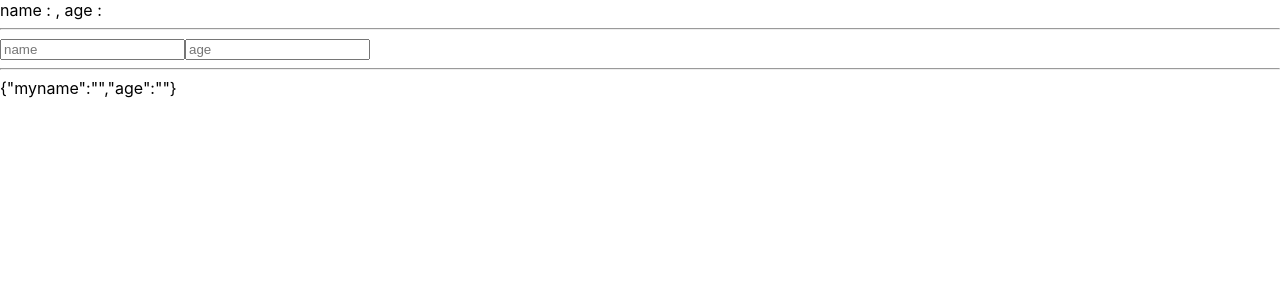
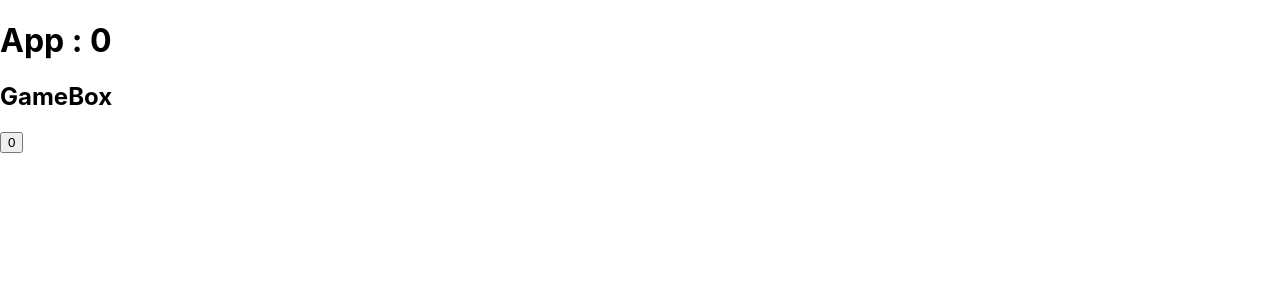
Before and after one commit to KimHS0915/react-practice, a React (Create React App) app: page / in a window 1280 px wide. Shown: the top 300 px of the page. Built offline with nearby package versions, Linux system fonts and the light colour scheme.

Commit message:
Context API

```diff
--- /dev/null
+++ b/src/App9.js
@@ -0,0 +1,50 @@
+import React, { createContext, useContext, useReducer } from "react";
+
+const CounterContext = createContext();
+
+const INCREMENT = "COUNTER/INCREMENT";
+const DECREMENT = "COUNTER/DECREMENT";
+
+const reducer = (prevState, action) => {
+    const { type, payload: value = 1 } = action;
+    if ( type === INCREMENT ) {
+        return prevState + value;
+    }
+    else if ( type === DECREMENT ) {
+        return prevState - value;
+    }
+
+    return prevState;
+}
+
+const actionIncrement = (value) => ({ type: INCREMENT, payload: value });
+const actionDecrement = (value) => ({ type: DECREMENT, payload: value });
+
+const App = () => {
+    const [state, dispatch] = useReducer(reducer, 0);
+
+    return (
+        <div>
+            <h1 onClick={() => dispatch(actionDecrement(2))}>App : {state}</h1>
+            <CounterContext.Provider value={{ state, dispatch }}>
+                <GameBox />
+            </CounterContext.Provider>
+        </div>
+    );
+}
+
+const GameBox = () => {
+    const { state: countValue, dispatch } = useContext(CounterContext);
+    const onClick = () => {
+        dispatch(actionIncrement(3));
+    }
+
+    return (
+        <div>
+            <h2>GameBox</h2>
+            <button onClick={onClick}>{countValue}</button>
+        </div>
+    );
+}
+
+export default App;
```
Also changed, not shown: src/App7.js (added, +22 -0 lines), src/App8.js (added, +32 -0 lines), src/index.js (+5 -2 lines).
